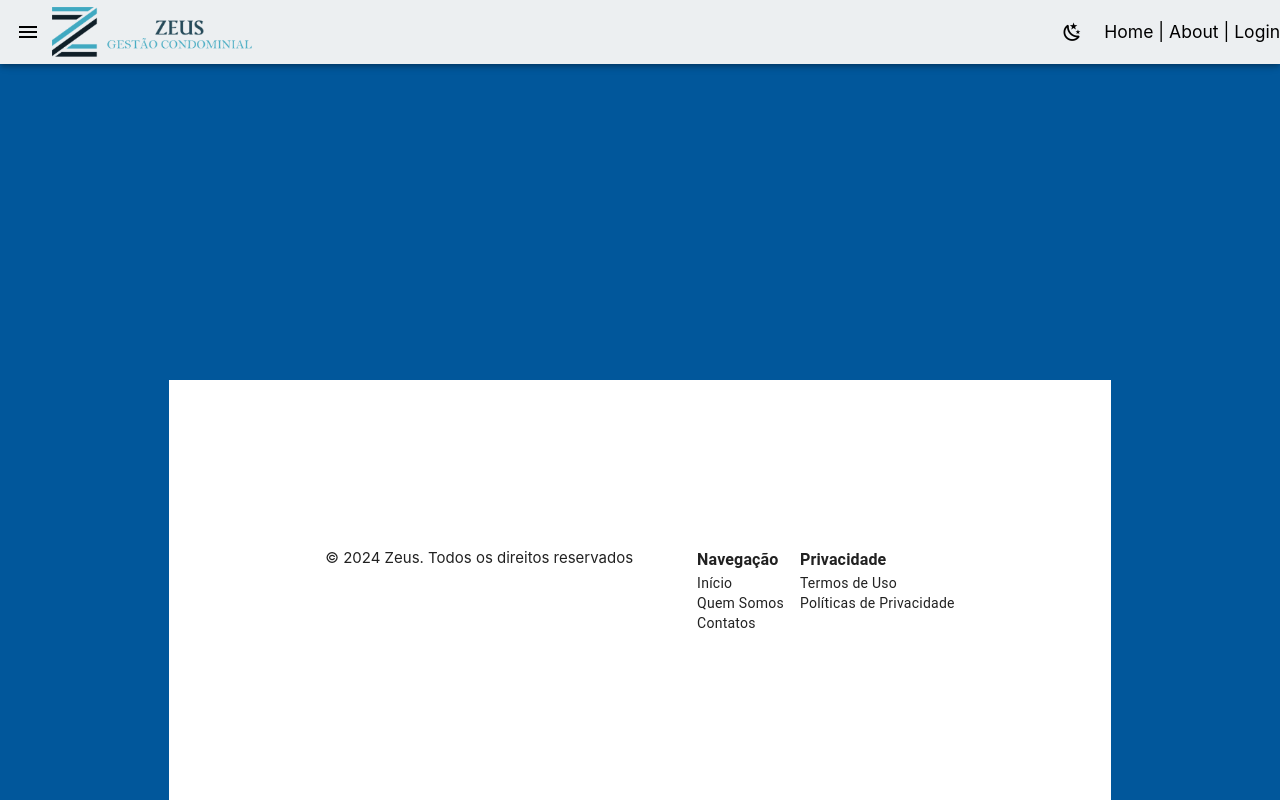
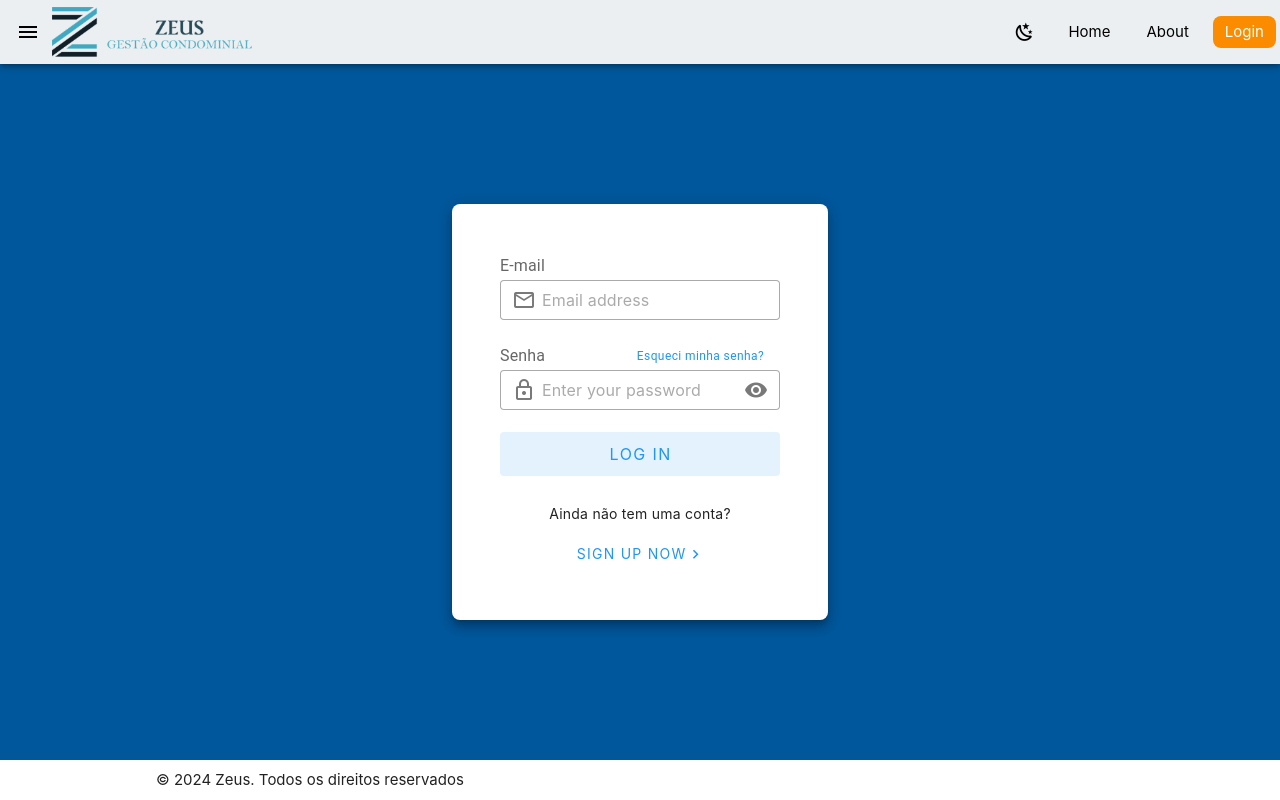
Before and after one commit to ICEI-PUC-Minas-PMV-SI/pmv-si-2024-2-pe6-t1-pmv-si-2024-2-pe6-t1-DistributedApplications-Template, a Vue app in the folder front/zeus-front/: page /login in a window 1280 px wide. Built offline with nearby package versions, Linux system fonts and the light colour scheme.

Commit message:
template login

```diff
--- a/front/zeus-front/src/components/Site/Footer.vue
+++ b/front/zeus-front/src/components/Site/Footer.vue
@@ -4,24 +4,7 @@
 
 <template>
   <div class="d-block d-md-flex justify-space-between ga-16 custom-margin">
-    <span>&copy; 2024 Zeus. Todos os direitos reservados</span>
-    <div class="d-none d-md-flex">
-      <div class="mr-4">
-        <h5 class="text-subtitle-1 font-weight-bold">Navegação</h5>
-        <ul class="text-body-2" style="list-style: none;">
-          <li>Início</li>
-          <li>Quem Somos</li>
-          <li>Contatos</li>
-        </ul>
-      </div>
-      <div>
-        <h5 class="text-subtitle-1 font-weight-bold">Privacidade</h5>
-        <ul class="text-body-2" style="list-style: none;">
-          <li>Termos de Uso</li>
-          <li>Políticas de Privacidade</li>
-        </ul>
-      </div>
-    </div>
+    <span class="align-content-end">&copy; 2024 Zeus. Todos os direitos reservados</span>
   </div>
 </template>
 
--- a/front/zeus-front/src/components/Site/NavbarRight.vue
+++ b/front/zeus-front/src/components/Site/NavbarRight.vue
@@ -18,5 +18,15 @@ function changeMode() {
     <v-icon v-if="theme === 'dark'" icon="mdi-weather-sunny" size="large"/>
     <v-icon v-if="theme === 'light'" icon="mdi-weather-night" size="large"/>
   </v-btn>
-  <h3>Home | About | Login</h3>
+  <div class="d-flex ga-3">
+    <router-link to="/" class="text-black rounded-lg px-3 py-1 custom-btn">Home</router-link>
+    <router-link to="/about" class="text-black rounded-lg px-3 py-1 custom-btn">About</router-link>
+    <router-link to="/login" class="text-white bg-orange-darken-1 rounded-lg px-3 py-1">Login</router-link>
+  </div>
 </template>
+
+<style scoped>
+.custom-btn:hover {
+  background-color: #cfcfcf;
+}
+</style>
--- a/front/zeus-front/src/components/Site/SiteLayout.vue
+++ b/front/zeus-front/src/components/Site/SiteLayout.vue
@@ -9,14 +9,16 @@ import Footer from '@/components/Site/Footer.vue';
     <template v-slot:prepend>
       <NavbarLeft />
     </template>
-    <NavbarRight />
+    <template v-slot:append>
+      <NavbarRight />
+    </template>
   </v-app-bar>
 
   <v-main class="bg-light-blue-darken-4">
     <router-view />
   </v-main>
 
-  <v-footer>
+  <v-footer app>
     <Footer />
   </v-footer>
 </template>
--- a/front/zeus-front/src/router/index.ts
+++ b/front/zeus-front/src/router/index.ts
@@ -1,5 +1,6 @@
 import { createRouter, createWebHistory } from 'vue-router'
-import HomeView from '../views/Site/HomeView.vue'
+import HomeView from '../views/Site/Home.vue'
+import Login from '../views/Site/Login.vue'
 
 const router = createRouter({
   history: createWebHistory(import.meta.env.BASE_URL),
@@ -12,7 +13,12 @@ const router = createRouter({
     {
       path: '/about',
       name: 'about',
-      component: () => import('@/views/Site/HomeView.vue')
+      component: () => import('@/views/Site/Home.vue')
+    },
+    {
+      path: '/login',
+      name: 'login',
+      component: () => import('@/views/Site/Login.vue')
     }
   ]
 })
--- /dev/null
+++ b/front/zeus-front/src/views/Site/Login.vue
@@ -0,0 +1,70 @@
+<script setup lang="ts">
+import { ref } from 'vue'
+
+const visible = ref(false)
+</script>
+
+<template>
+  <v-container class="d-flex flex-column align-center justify-center fill-height">
+    <v-card
+      class="mx-auto pa-12 pb-8"
+      elevation="8"
+      max-width="448"
+      min-width="376"
+      rounded="lg"
+    >
+      <div class="text-subtitle-1 text-medium-emphasis">E-mail</div>
+
+      <v-text-field
+        density="compact"
+        placeholder="Email address"
+        prepend-inner-icon="mdi-email-outline"
+        variant="outlined"
+      ></v-text-field>
+
+      <div class="text-subtitle-1 text-medium-emphasis d-flex align-center justify-space-between">
+        Senha
+
+        <v-btn
+          class="text-caption text-decoration-none text-blue"
+          variant="text"
+          density="compact"
+        >
+          Esqueci minha senha?
+        </v-btn>
+      </div>
+
+      <v-text-field
+        :append-inner-icon="visible ? 'mdi-eye-off' : 'mdi-eye'"
+        :type="visible ? 'text' : 'password'"
+        density="compact"
+        placeholder="Enter your password"
+        prepend-inner-icon="mdi-lock-outline"
+        variant="outlined"
+        @click:append-inner="visible = !visible"
+      ></v-text-field>
+
+      <v-btn
+        class="mb-3"
+        color="blue"
+        size="large"
+        variant="tonal"
+        block
+      >
+        Log In
+      </v-btn>
+
+      <v-card-text class="text-center">
+        <p>Ainda não tem uma conta?</p>
+        <div class="mt-3">
+          <v-btn
+            class="text-blue text-decoration-none"
+            variant="text"
+          >
+            Sign up now <v-icon icon="mdi-chevron-right"></v-icon>
+        </v-btn>
+        </div>
+      </v-card-text>
+    </v-card>
+  </v-container>
+</template>
```
Also changed, not shown: front/zeus-front/src/views/Site/Home.vue (renamed from front/zeus-front/src/views/Site/HomeView.vue).
